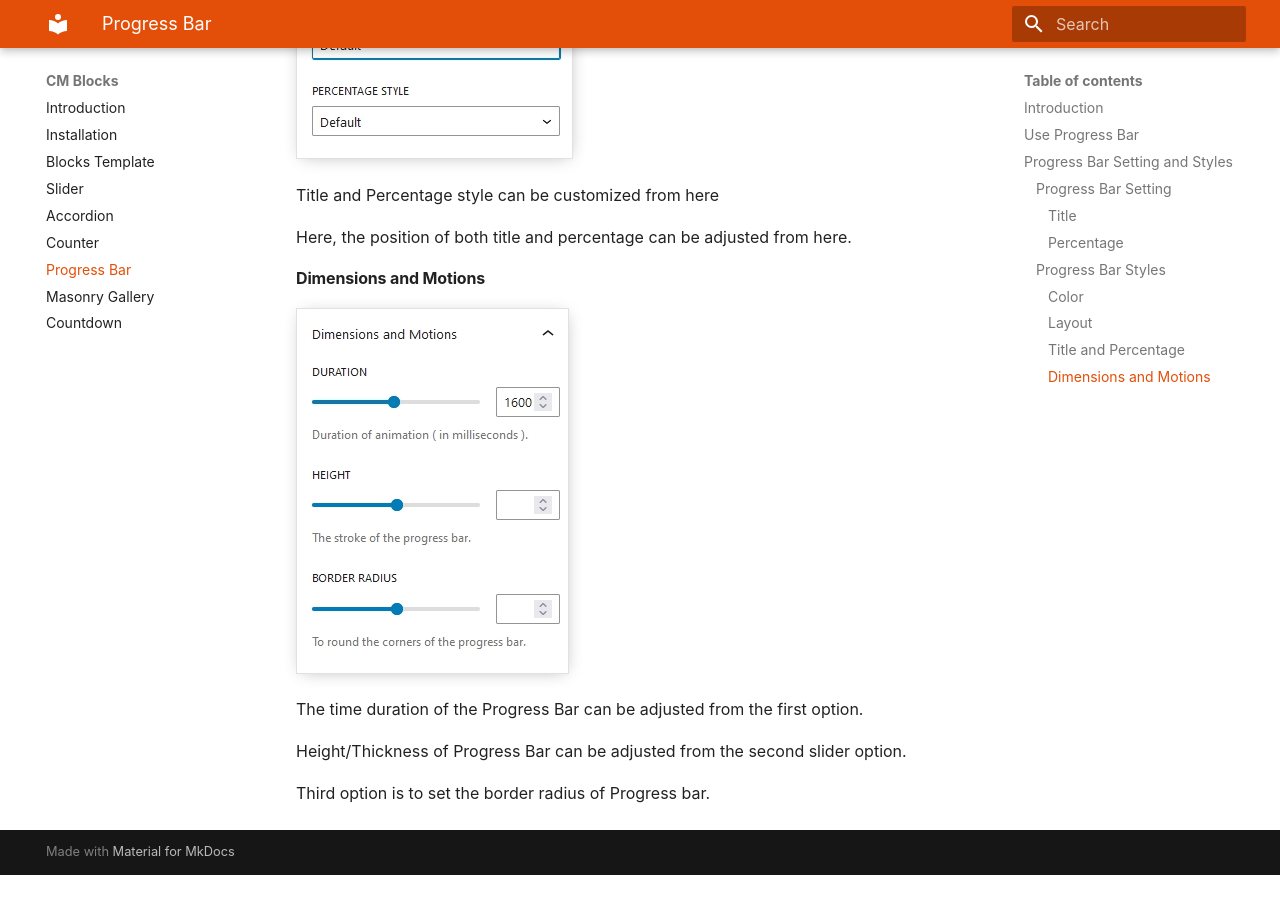
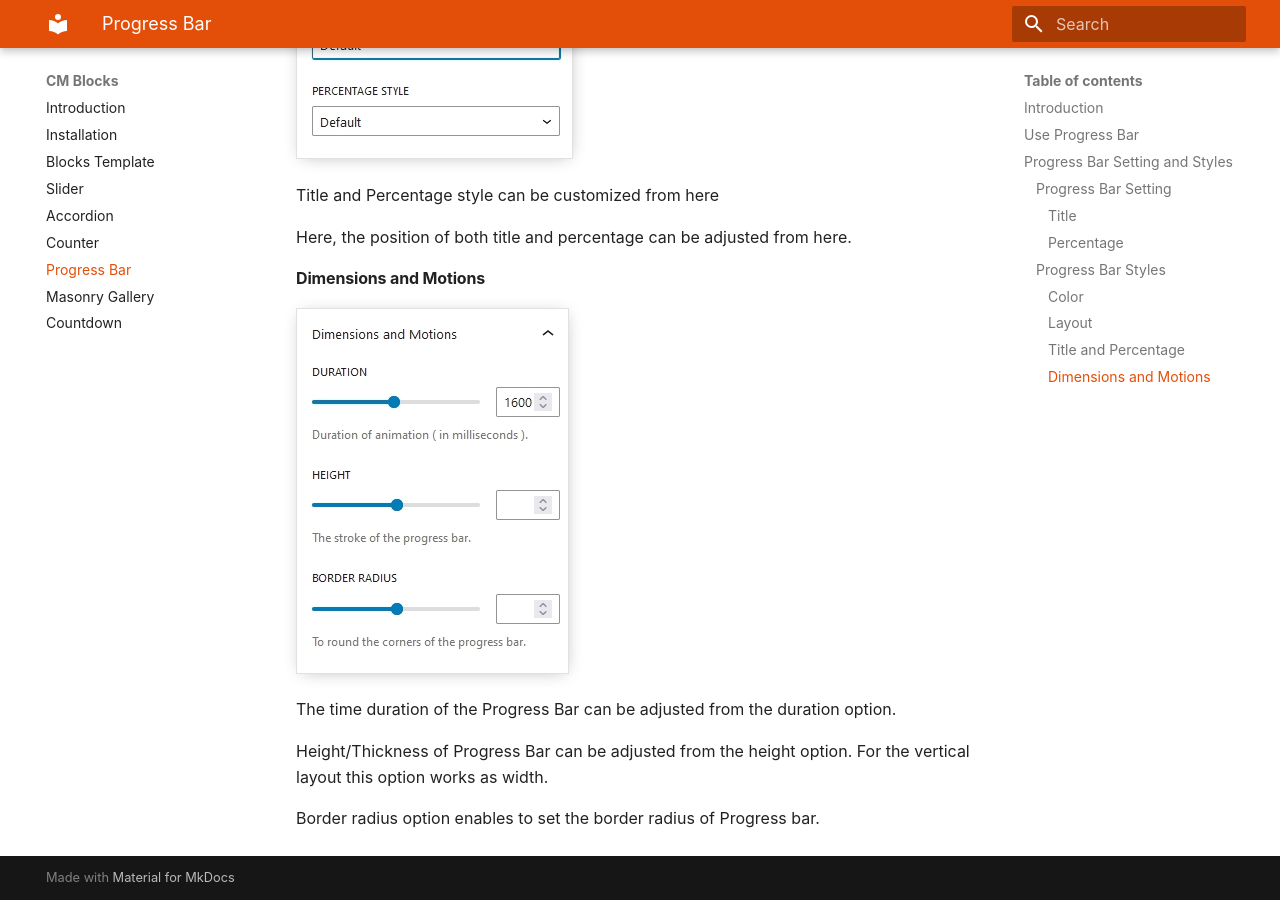
Before and after one commit to codemanas/cm-blocks-docs, an MkDocs documentation site: the page built from docs/progress-bar.md, in a window 1280 px wide and 900 px high, scrolled down 2056 px. Built offline with MkDocs 1.6.1 and Material for MkDocs 9.7.7, drawn with Linux system fonts in a browser that asks for light colours; some web fonts are replaced; before the commit the page ends 2931 px from its top, so only the background shows below that.

Commit message:
review and necessary correction

```diff
--- a/docs/progress-bar.md
+++ b/docs/progress-bar.md
@@ -36,8 +36,8 @@ Here, the position of both title and percentage can be adjusted from here.
 #### Dimensions and Motions
 ![Progress Bar Dimensions and Motions ](img/progress-bar/dimensions-and-motions.jpg)
 
-The time duration of the Progress Bar can be adjusted from the first option.
+The time duration of the Progress Bar can be adjusted from the duration option.
 
-Height/Thickness of Progress Bar can be adjusted from the second slider option.
+Height/Thickness of Progress Bar can be adjusted from the height option. For the vertical layout this option works as width.
 
-Third option is to set the border radius of Progress bar.
+Border radius option enables to set the border radius of Progress bar.
```
Also changed, not shown: docs/accordion.md (+1 -1 lines), docs/counter.md (+1 -1 lines), docs/img/counter/counter-patterns.png (added).
